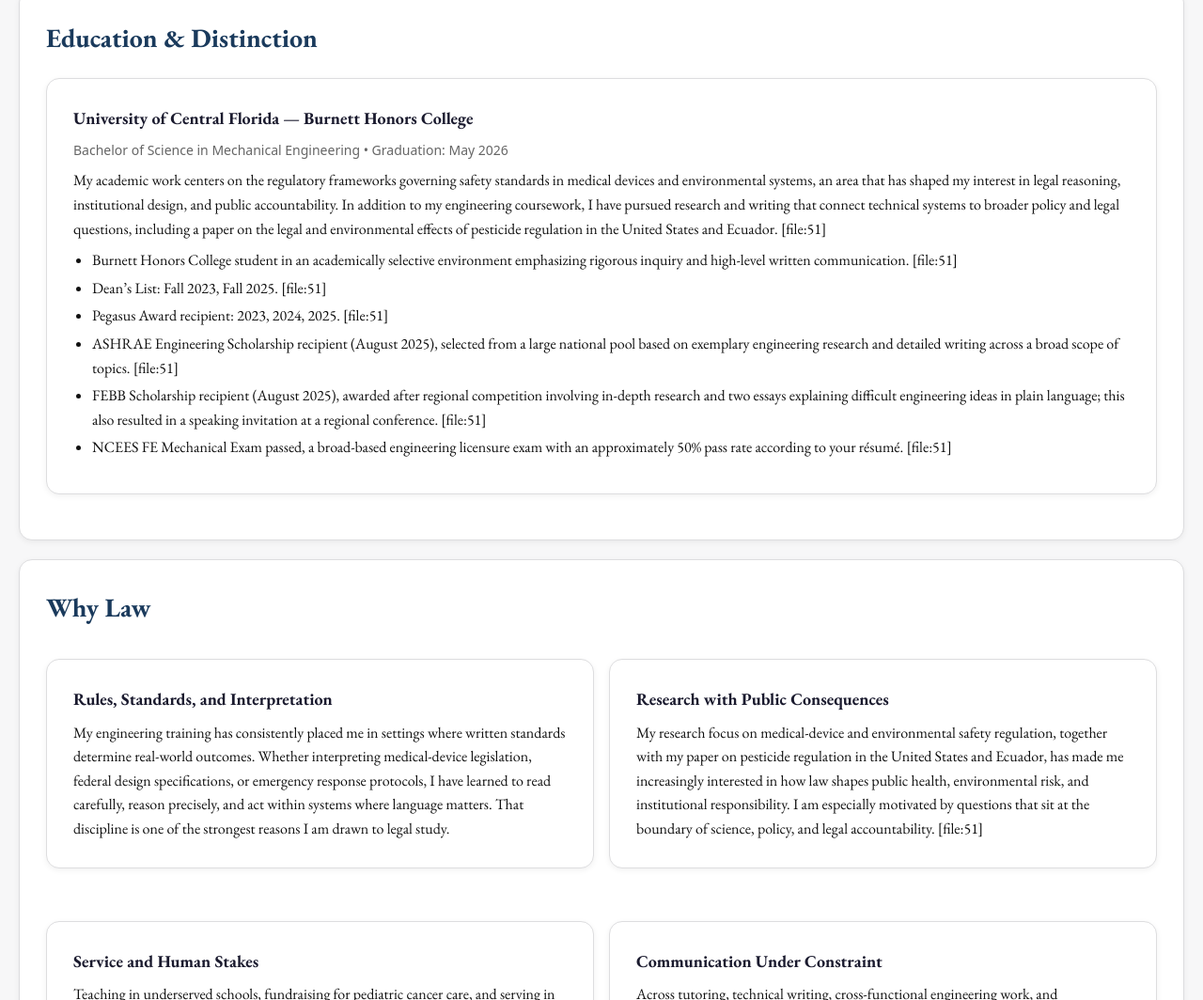
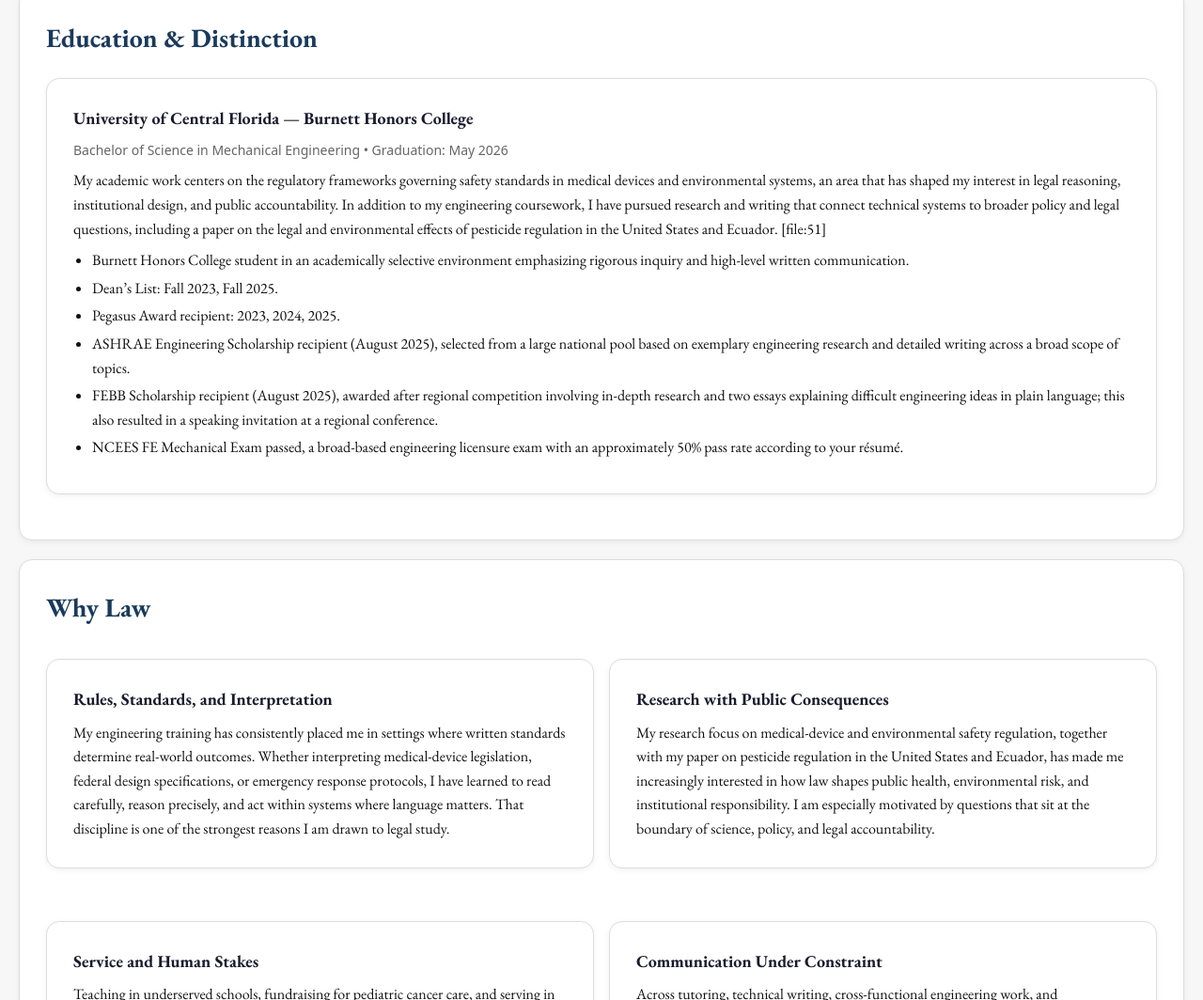
Before and after one commit to Keegan-Usry/keegan-usry-law, a plain HTML site: page index.html in a window 1280 px wide. Shown: the part 1068-2132 px from the top of the page at 94% size. Drawn offline with nearby package versions, Linux system fonts and the light colour scheme.

Commit message:
Update index.html

```diff
--- a/index.html
+++ b/index.html
@@ -40,7 +40,7 @@
           </p>
 
           <p style="margin-top:12px">
-            My résumé reflects a pattern that I believe is especially relevant to legal education: close reading of standards, disciplined writing, comfort with complexity, service to others, and leadership in environments where judgment matters. At Philips MRI Patient Care, I conduct research into national and international medical-device standards and legislation to support compliance across more than 1,500 product requirements. At Daniels Manufacturing Corporation, I interpreted formal specification requirements for federally regulated aerospace tooling, maintained revision traceability, and executed 45+ Engineering Change Orders. Outside engineering, I have helped raise over $56,000 annually for St. Jude, taught students in underserved schools, advised housing operations for a 100+ member organization, and run an independent construction business from client intake through completion. [file:51]
+            My résumé reflects a pattern that I believe is especially relevant to legal education: close reading of standards, disciplined writing, comfort with complexity, service to others, and leadership in environments where judgment matters. At Philips MRI Patient Care, I conduct research into national and international medical-device standards and legislation to support compliance across more than 1,500 product requirements. At Daniels Manufacturing Corporation, I interpreted formal specification requirements for federally regulated aerospace tooling, maintained revision traceability, and executed 45+ Engineering Change Orders. Outside engineering, I have helped raise over $56,000 annually for St. Jude, taught students in underserved schools, advised housing operations for a 100+ member organization, and run an independent construction business from client intake through completion.
           </p>
 
           <div class="badges">
@@ -79,12 +79,12 @@
             My academic work centers on the regulatory frameworks governing safety standards in medical devices and environmental systems, an area that has shaped my interest in legal reasoning, institutional design, and public accountability. In addition to my engineering coursework, I have pursued research and writing that connect technical systems to broader policy and legal questions, including a paper on the legal and environmental effects of pesticide regulation in the United States and Ecuador. [file:51]
           </p>
           <ul>
-            <li>Burnett Honors College student in an academically selective environment emphasizing rigorous inquiry and high-level written communication. [file:51]</li>
-            <li>Dean’s List: Fall 2023, Fall 2025. [file:51]</li>
-            <li>Pegasus Award recipient: 2023, 2024, 2025. [file:51]</li>
-            <li>ASHRAE Engineering Scholarship recipient (August 2025), selected from a large national pool based on exemplary engineering research and detailed writing across a broad scope of topics. [file:51]</li>
-            <li>FEBB Scholarship recipient (August 2025), awarded after regional competition involving in-depth research and two essays explaining difficult engineering ideas in plain language; this also resulted in a speaking invitation at a regional conference. [file:51]</li>
-            <li>NCEES FE Mechanical Exam passed, a broad-based engineering licensure exam with an approximately 50% pass rate according to your résumé. [file:51]</li>
+            <li>Burnett Honors College student in an academically selective environment emphasizing rigorous inquiry and high-level written communication. </li>
+            <li>Dean’s List: Fall 2023, Fall 2025. </li>
+            <li>Pegasus Award recipient: 2023, 2024, 2025. </li>
+            <li>ASHRAE Engineering Scholarship recipient (August 2025), selected from a large national pool based on exemplary engineering research and detailed writing across a broad scope of topics. </li>
+            <li>FEBB Scholarship recipient (August 2025), awarded after regional competition involving in-depth research and two essays explaining difficult engineering ideas in plain language; this also resulted in a speaking invitation at a regional conference.</li>
+            <li>NCEES FE Mechanical Exam passed, a broad-based engineering licensure exam with an approximately 50% pass rate according to your résumé. </li>
           </ul>
         </div>
       </section>
@@ -103,14 +103,14 @@
           <div class="card">
             <h3>Research with Public Consequences</h3>
             <p>
-              My research focus on medical-device and environmental safety regulation, together with my paper on pesticide regulation in the United States and Ecuador, has made me increasingly interested in how law shapes public health, environmental risk, and institutional responsibility. I am especially motivated by questions that sit at the boundary of science, policy, and legal accountability. [file:51]
+              My research focus on medical-device and environmental safety regulation, together with my paper on pesticide regulation in the United States and Ecuador, has made me increasingly interested in how law shapes public health, environmental risk, and institutional responsibility. I am especially motivated by questions that sit at the boundary of science, policy, and legal accountability.
             </p>
           </div>
 
           <div class="card">
             <h3>Service and Human Stakes</h3>
             <p>
-              Teaching in underserved schools, fundraising for pediatric cancer care, and serving in safety-critical roles have reminded me that systems exist to serve people. I want legal training not only because I enjoy analytical rigor, but because I believe law is one of the most consequential tools for protecting health, dignity, fairness, and opportunity. [file:51]
+              Teaching in underserved schools, fundraising for pediatric cancer care, and serving in safety-critical roles have reminded me that systems exist to serve people. I want legal training not only because I enjoy analytical rigor, but because I believe law is one of the most consequential tools for protecting health, dignity, fairness, and opportunity.
             </p>
           </div>
 
```
